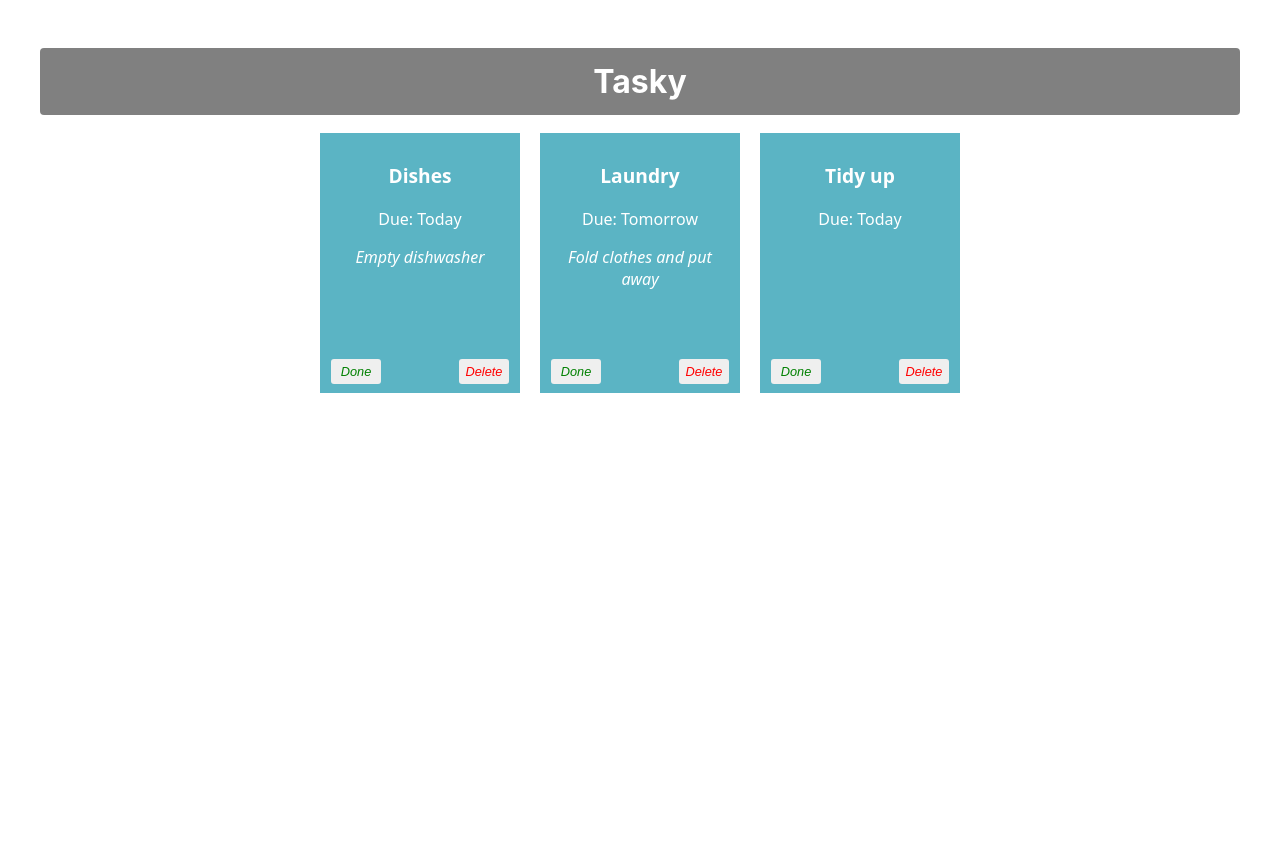
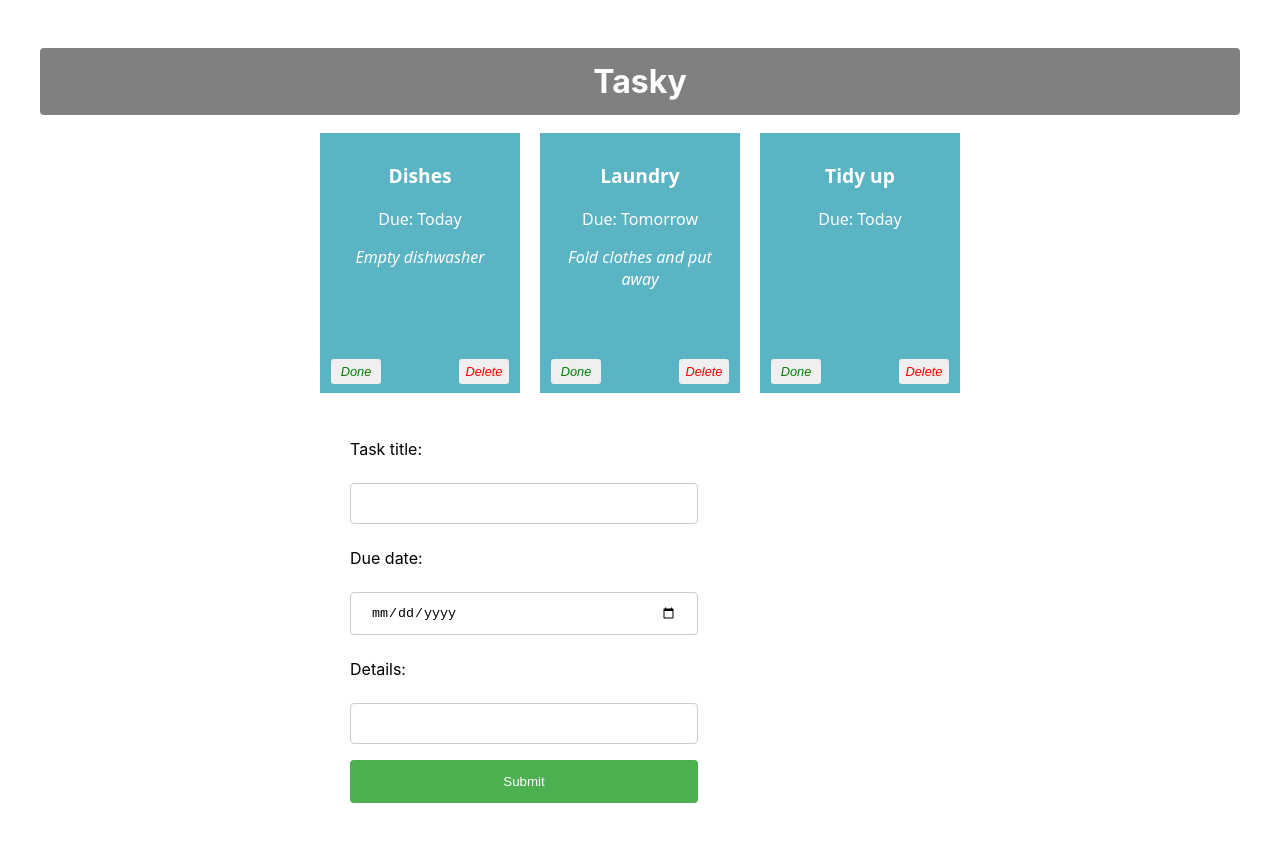
Before and after one commit to stephenmcgrath20103121/react-basics-labs, a React (Create React App) app in the folder tasky/: page / in a window 1280 px wide. Shown: the top 842 px of the page. Before the commit the page ends 800 px from the top, so only its background shows below. Built offline with nearby package versions, Linux system fonts and the light colour scheme.

Commit message:
Add task: form added

```diff
--- a/tasky/src/App.css
+++ b/tasky/src/App.css
@@ -62,3 +62,34 @@
   right: 5px;
   color: red;
 }
+
+input[type=text], input[type=date] {
+  width: 60%;
+  padding: 12px 20px;
+  margin: 8px 0;
+  display: inline-block;
+  border: 1px solid #ccc;
+  border-radius: 4px;
+  box-sizing: border-box;
+}
+
+input[type=submit] {
+  width: 60%;
+  background-color: #4CAF50;
+  color: white;
+  padding: 14px 20px;
+  margin: 8px 0;
+  border: none;
+  border-radius: 4px;
+  cursor: pointer;
+}
+
+input[type=submit]:hover {
+  background-color: #45a049;
+}
+
+form {
+  text-align: left;
+  width: 50%;
+  margin: auto;
+}
--- a/tasky/src/App.js
+++ b/tasky/src/App.js
@@ -1,6 +1,7 @@
 import './App.css';
 import Task from './components/Task';
 import React, { useState } from 'react';
+import AddTaskForm from './components/Form';
 
 function App() {
   const [ taskState, setTaskState ] = useState({
@@ -38,6 +39,7 @@
           deleteTask = {() => deleteHandler(index)}
         />
       ))}
+      <AddTaskForm />
     </div>
   );
 }
--- /dev/null
+++ b/tasky/src/components/Form.js
@@ -0,0 +1,28 @@
+import React from "react";
+
+const AddTaskForm = (props) => {
+
+  return (
+    <div>
+      <form>
+        <label>
+            <p>Task title:</p>
+            <input type="text" name="title" required />
+        </label>
+        <br />
+        <label>
+            <p>Due date:</p>
+            <input type="date" name="deadline" required />
+        </label>
+        <br />
+        <label>
+            <p>Details:</p>
+            <input type="text" name="description" />
+        </label>
+        <input type="submit" value="Submit" />
+        </form>
+    </div>
+  )
+};
+
+export default AddTaskForm;
```
Lines whose indentation alone changed are shown as unchanged.
